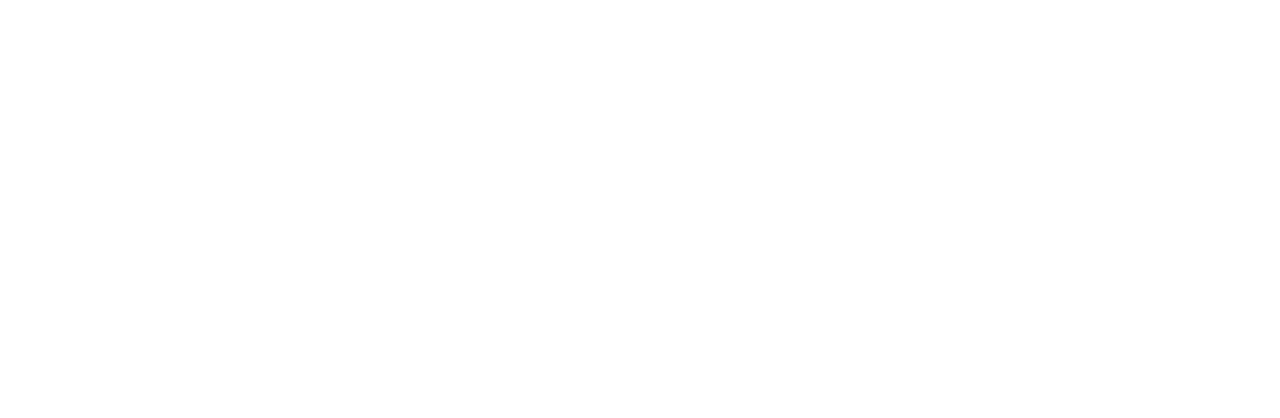
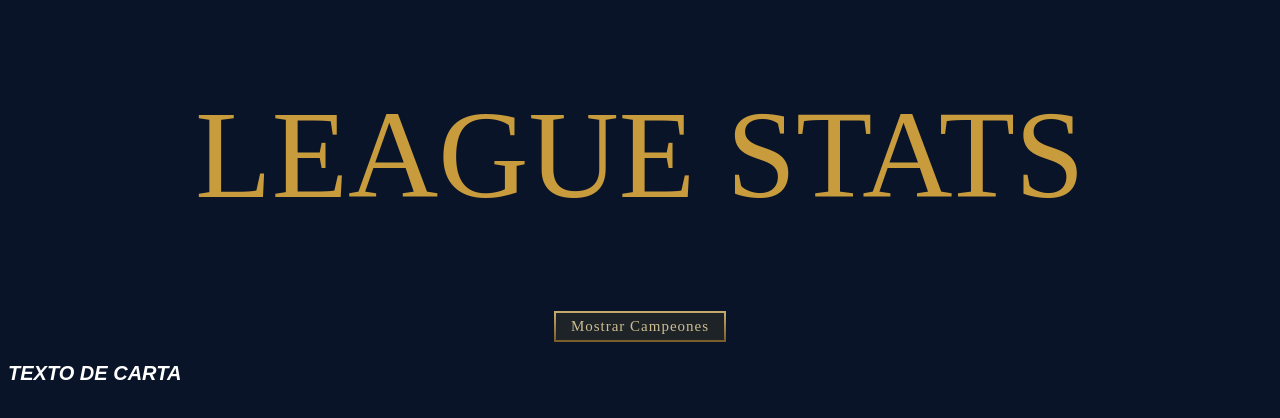
Before and after one commit to IsaiasTolP/LOL-Project, a plain HTML site: page LoL-App/src/index.html in a window 1280 px wide. Drawn offline with Linux system fonts and the light colour scheme; no server answers; a web font is replaced by a local one.

Commit message:
Estructura de prueba

```diff
--- a/LoL-App/src/css/index.css
+++ b/LoL-App/src/css/index.css
@@ -0,0 +1,47 @@
+body {
+    background-image: linear-gradient(#091428, #0A1428);
+}
+
+header{
+    text-align: center;
+}
+
+h1 {
+    font-family: 'Bellefair', serif;
+    color: #C89B3C;
+    font-style: normal;
+    font-size: 125px;
+    font-weight: 400;
+}
+
+button {
+    font-family: 'Marcellus SC', serif;
+    background: #1e2328;
+    color: #cdbe91;
+    padding: 5px 15px;
+    font-size: 15px;
+    letter-spacing: 1px;
+    border-image: linear-gradient(#c8aa6d, #7a5c29);
+    border-width: 2px;
+    border-image-slice: 1;
+}
+button:hover {
+    text-shadow: 0 0 5px #ffffff80;
+    box-shadow: 0 0 8px 0 #ffffff50;
+    background: linear-gradient(#1e2328, #433d2b);
+    cursor: pointer;
+}
+button:active {
+    text-shadow: none;
+    box-shadow: none;
+    color: #cdbe9130;
+}
+
+p{
+    text-transform: uppercase;
+    font-family: sans-serif;
+    font-weight: 700;
+    font-style: italic;
+    font-size: 20px;
+    color: white;
+}
--- a/LoL-App/src/index.html
+++ b/LoL-App/src/index.html
@@ -4,9 +4,19 @@
     <meta charset="UTF-8">
     <meta name="viewport" content="width=device-width, initial-scale=1.0">
     <title>League of Legends</title>
+    <link rel="preconnect" href="https://fonts.googleapis.com">
+    <link rel="preconnect" href="https://fonts.gstatic.com" crossorigin>
+    <link href="https://fonts.googleapis.com/css2?family=Bellefair&display=swap" rel="stylesheet">
     <link rel="stylesheet" href="css/index.css">
 </head>
 <body>
+    <header>
+		<h1>LEAGUE STATS</h1>
+		<button type="button" onclick="displayChamps()">Mostrar Campeones</button>
+    </header>
+	<p>TEXTO DE CARTA</p>
+	<main id="body"></main>
+
     <script src="js/index.js" type="module"></script>
 </body>
 </html>
--- a/LoL-App/src/js/champion.js
+++ b/LoL-App/src/js/champion.js
@@ -1,6 +1,10 @@
 export default class Champion{
     constructor(data){
-
+        this.name = data.name;
+        this.img = data.image.full;
+        this.title = data.title;
+        this.blurb = data.blurb;
+        this.attack = data.info.attack;
     }
 
 }
--- a/LoL-App/src/js/index.js
+++ b/LoL-App/src/js/index.js
@@ -1 +1,24 @@
 import Champion from "./champion.js";
+
+const url = "https://ddragon.leagueoflegends.com/cdn/13.18.1/data/es_ES/champion.json";
+
+const button = document.querySelector("button");
+
+button.addEventListener("click", () => {
+    button.style.visibility = "hidden";
+});
+
+fetch(url).then(response => response.json())
+    .then(data => {
+        const champsData = data.data;
+        Object.keys(champsData).forEach(champKey => {
+            const champion = new Champion(champsData[champKey]);
+            // console.log(champion.attack);
+        });
+    });
+
+function displayChamps(){
+    document.getElementById("body").innerHTML +=
+    `<p>Escritura curiosa</p>`;
+}
+window.displayChamps = displayChamps; // Pongo la función en el espacio de nombres global para acceder desde HTML
```
